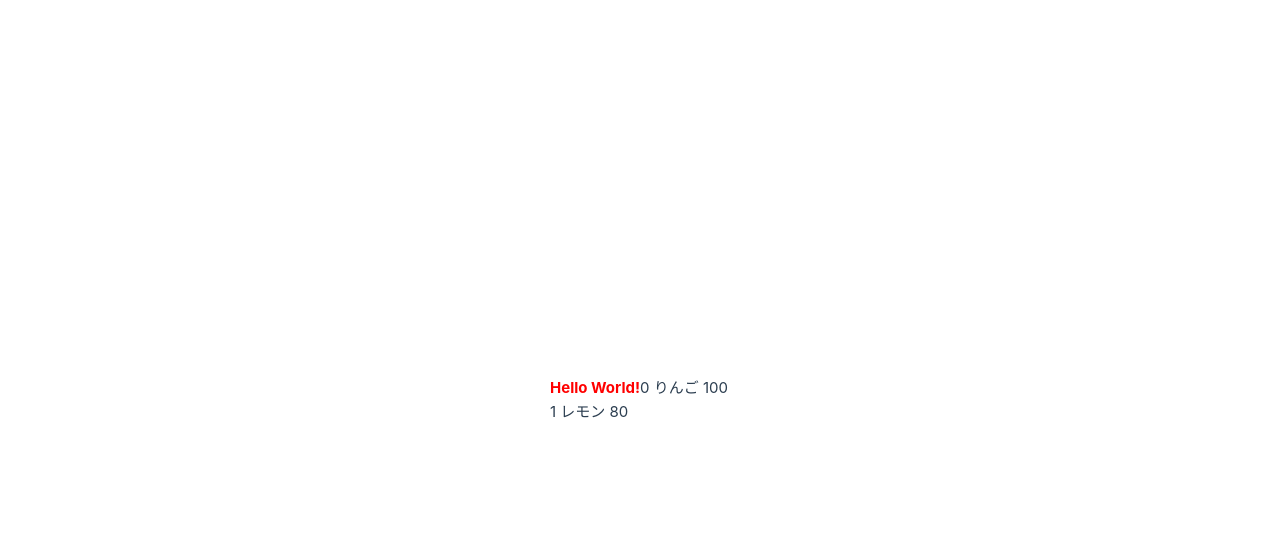
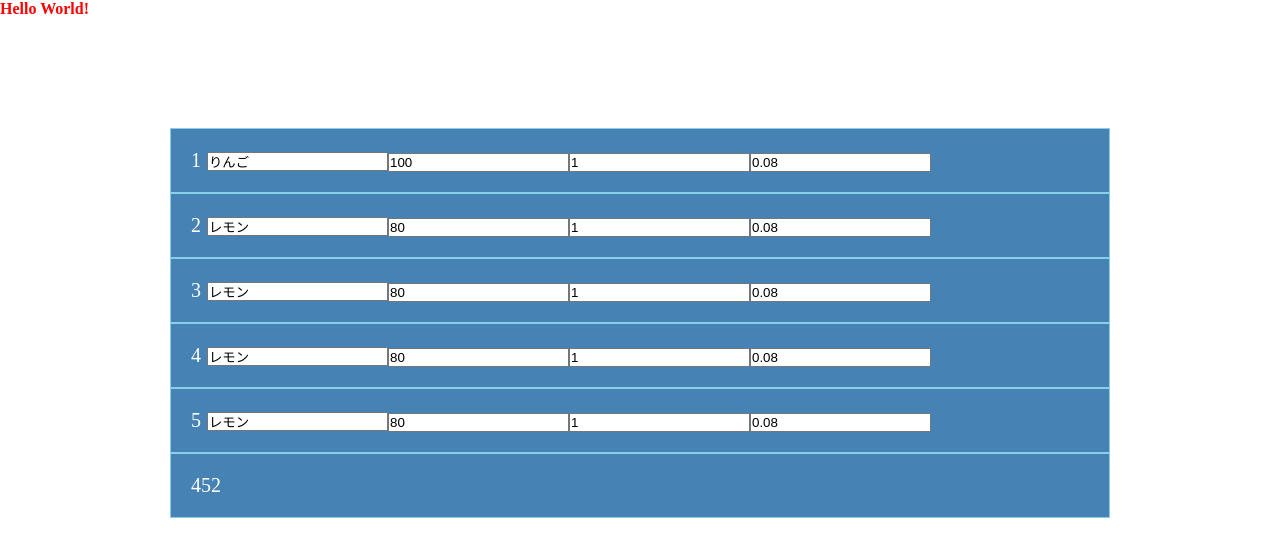
Before and after one commit to ambiesoft/kaimonoikura, a Vue app: page / in a window 1280 px wide. Shown: the top 556 px of the page. Built offline with nearby package versions, Linux system fonts and the light colour scheme.

Commit message:
Added many

```diff
--- a/src/App.vue
+++ b/src/App.vue
@@ -1,28 +1,77 @@
 <script setup>
-import { ref } from "vue";
+import { ref, computed } from "vue";
 const greeting = ref("Hello World!");
 const kaimonoItems = ref([
   {
     goods: "りんご",
     price: 100,
     count: 1,
-    taxRate: 0.8,
+    taxRate: 0.08,
   },
   {
     goods: "レモン",
     price: 80,
-    count: 2,
-    taxRate: 0.8,
+    count: 1,
+    taxRate: 0.08,
+  },
+  {
+    goods: "レモン",
+    price: 80,
+    count: 1,
+    taxRate: 0.08,
+  },
+  {
+    goods: "レモン",
+    price: 80,
+    count: 1,
+    taxRate: 0.08,
+  },
+  {
+    goods: "レモン",
+    price: 80,
+    count: 1,
+    taxRate: 0.08,
   },
 ]);
+
+function isNumber(evt) {
+  evt = (evt) ? evt : window.event;
+  var charCode = (evt.which) ? evt.which : evt.keyCode;
+  if ((charCode > 31 && (charCode < 48 || charCode > 57)) && charCode !== 46) {
+    evt.preventDefault();;
+  } else {
+    return true;
+  }
+}
+
+const goukei = computed(() => {
+  let ret = 0;
+  kaimonoItems.value.forEach((ki) => {
+    let price = (Number)(ki.price);
+    let count = (Number)(ki.count);
+    let taxRate = (Number)(ki.taxRate);
+
+    ret += Math.floor((price * count) * (1 + taxRate));
+  })
+
+  return ret;
+})
 </script>
 
 <template>
   <p class="greeting">{{ greeting }}</p>
-  <div v-for="(item, index) in kaimonoItems">
-    {{ index }}
-    {{ item.goods }}
-    {{ item.price }}
+  <div class="container">
+    <div class="item" v-for="(item, index) in kaimonoItems">
+      <div class="index">{{ index + 1 }}</div>
+      <div class="goods"><input v-model="item.goods" /></div>
+      <div class="price"><input v-model="item.price" @keypress="isNumber($event)" /></div>
+      <div class="count"><input v-model="item.count" @keypress="isNumber($event)" /></div>
+      <div class="tax-rate"><input v-model="item.taxRate" @keypress="isNumber($event)" /></div>
+    </div>
+
+    <div class="item">
+      {{ goukei }}
+    </div>
   </div>
 </template>
 
@@ -31,4 +80,25 @@ const kaimonoItems = ref([
   color: red;
   font-weight: bold;
 }
+
+.container {
+  max-width: 960px;
+  margin: 100px auto;
+  padding: 10px;
+  display: grid;
+}
+
+.item {
+  background: steelblue;
+  color: #fff;
+  font-size: 20px;
+  padding: 20px;
+  border: skyblue 1px solid;
+
+  display: flex;
+}
+
+.index {
+  width: 16px;
+}
 </style>
--- a/src/assets/base.css
+++ b/src/assets/base.css
@@ -1,4 +1,11 @@
 /* color palette from <https://github.com/vuejs/theme> */
+
+* {
+  box-sizing: border-box;
+  margin: 0;
+  padding: 0;
+}
+
 :root {
   --vt-c-white: #ffffff;
   --vt-c-white-soft: #f8f8f8;
@@ -49,25 +56,3 @@
     --color-text: var(--vt-c-text-dark-2);
   }
 }
-
-*,
-*::before,
-*::after {
-  box-sizing: border-box;
-  margin: 0;
-  font-weight: normal;
-}
-
-body {
-  min-height: 100vh;
-  color: var(--color-text);
-  background: var(--color-background);
-  transition: color 0.5s, background-color 0.5s;
-  line-height: 1.6;
-  font-family: Inter, -apple-system, BlinkMacSystemFont, 'Segoe UI', Roboto, Oxygen, Ubuntu,
-    Cantarell, 'Fira Sans', 'Droid Sans', 'Helvetica Neue', sans-serif;
-  font-size: 15px;
-  text-rendering: optimizeLegibility;
-  -webkit-font-smoothing: antialiased;
-  -moz-osx-font-smoothing: grayscale;
-}
--- a/src/assets/main.css
+++ b/src/assets/main.css
@@ -1,35 +1,6 @@
 @import './base.css';
 
 #app {
-  max-width: 1280px;
   margin: 0 auto;
-  padding: 2rem;
-
   font-weight: normal;
 }
-
-a,
-.green {
-  text-decoration: none;
-  color: hsla(160, 100%, 37%, 1);
-  transition: 0.4s;
-}
-
-@media (hover: hover) {
-  a:hover {
-    background-color: hsla(160, 100%, 37%, 0.2);
-  }
-}
-
-@media (min-width: 1024px) {
-  body {
-    display: flex;
-    place-items: center;
-  }
-
-  #app {
-    display: grid;
-    grid-template-columns: 1fr 1fr;
-    padding: 0 2rem;
-  }
-}
```
